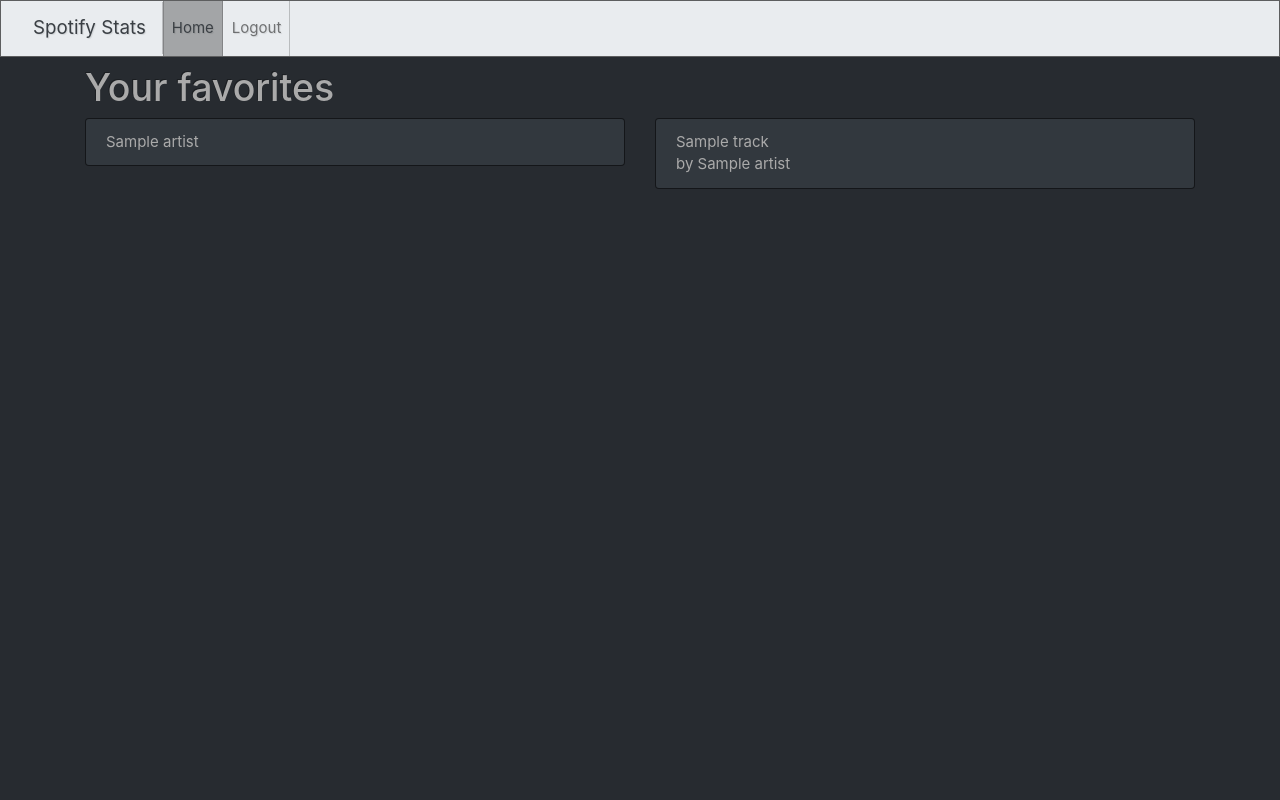
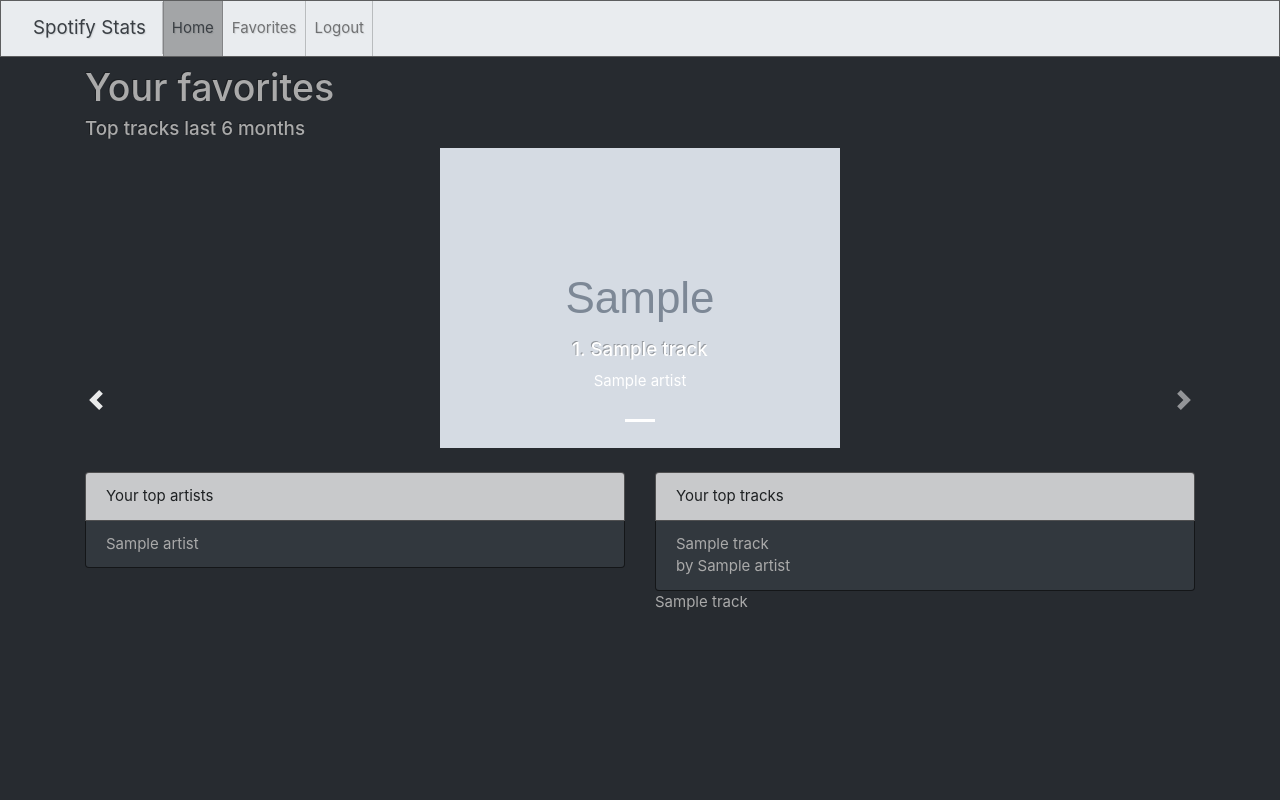
Before and after one commit to jgarabedian/spotify-cast, a Flask app: template templates/favorites.html in a window 1280 px wide. Run offline with Flask 2, Linux system fonts and the light colour scheme; the visitor is signed in with stand-in values (Sample User, id 1); the template is opened without the code that fills it: most values are stand-ins (such as "Sample title", 1, 10 or a date in 2020); grey boxes marked "Sample" are stand-in pictures; some libraries are stand-ins or nearby versions.

Commit message:
add more animation to favorites

```diff
--- /dev/null
+++ b/static/css/favorites.css
@@ -0,0 +1,3 @@
+.track__album {
+    width: auto;
+}
--- /dev/null
+++ b/static/js/favorites.js
@@ -0,0 +1,5 @@
+//$('.carousel').carousel({
+//  interval: 50000
+//})
+
+console.log("loading favorites...")
--- a/templates/base.html
+++ b/templates/base.html
@@ -7,11 +7,24 @@
     <meta name="viewport" content="width=device-width, initial-scale=1, shrink-to-fit=no">
     <meta name="robots" content="noindex">
     <link rel="shortcut icon" href="{{ url_for('static', filename='favicon.ico') }}">
+    <meta name="description" content="A website to see how your Spotify trends">
+    <meta name="author" content="Jack Garabedian">
+    <meta name="keywords" content="Spotify, Python, Artists, Tracks">
     <!--    Bootstrap-->
     <link rel=stylesheet type=text/css href="{{ url_for('static', filename='css/bootstrap.min.css') }}" />
     {% block extra_head %}{% endblock %}
 
     {% block extra_scripts %}{% endblock %}
+    <!-- Global site tag (gtag.js) - Google Analytics -->
+    <script async src="https://www.googletagmanager.com/gtag/js?id=UA-150551765-5"></script>
+    <script>
+      window.dataLayer = window.dataLayer || [];
+      function gtag(){dataLayer.push(arguments);}
+      gtag('js', new Date());
+
+      gtag('config', 'UA-150551765-5');
+    </script>
+
 </head>
 <body>
 <nav class="navbar navbar-expand-lg navbar-light bg-light">
@@ -26,6 +39,9 @@
         <a class="nav-link" href="/">Home <span class="sr-only">(current)</span></a>
       </li>
         {% if session.logged_in %}
+      <li class="nav-item">
+          <a class="nav-link" href="/favorites">Favorites</a>
+      </li>
       <li class="nav-item">
         <a class="nav-link" href="/logout">Logout</a>
       </li>
--- a/templates/favorites.html
+++ b/templates/favorites.html
@@ -1,14 +1,54 @@
 {% extends "base.html" %}
+
+{% block extra_head %}
+<link rel=stylesheet type=text/css href="{{ url_for('static', filename='css/favorites.css') }}" />
+<script type="text/javascript" src="{{ url_for('static', filename='js/favorites.js') }}"></script>
+{% endblock %}
 
 {% block page_header %}
 Your favorites
 {% endblock %}
 
 {% block content %}
-
+<h5>Top tracks last 6 months</h5>
+<div class="row mb-4">
+    <div id="tracksCarousel" class="carousel slide w-100" data-ride="carousel">
+        <ol class="carousel-indicators">
+            {% for track in tracks['items'] %}
+                <li data-target="#tracksCarousel" data-slide-to="{{ loop.index - 1 }}" class=" {{ 'active' if loop.index == 1 }} "></li>
+            {% endfor %}
+        </ol>
+        <div class="carousel-inner">
+            {% for track in tracks['items'] %}
+            <div class="carousel-item {{ 'active' if loop.index == 1 }}">
+                <img src="{{ track['album']['images'][1]['url'] }}" class="track__album d-block mr-auto ml-auto">
+                <div class="carousel-caption d-none d-md-block">
+                    <h5>{{ loop.index }}. {{ track.name }} </h5>
+                    <p>
+                        {% for artist in track.artists %}
+                            {{ artist.name }}{% if not loop.last %}, {% endif %}
+                        {% endfor %}
+                    </p>
+                </div>
+            </div>
+            {% endfor %}
+        </div>
+    </div>
+    <a class="carousel-control-prev" href="#tracksCarousel" role="button" data-slide="prev">
+        <span class="carousel-control-prev-icon" aria-hidden="true"></span>
+        <span class="sr-only">Previous</span>
+      </a>
+      <a class="carousel-control-next" href="#tracksCarousel" role="button" data-slide="next">
+        <span class="carousel-control-next-icon" aria-hidden="true"></span>
+        <span class="sr-only">Next</span>
+      </a>
+</div>
 <div class="row">
     <div class="col">
         <div class="list-group">
+            <li class="list-group-item list-group-item-primary">
+                Your top artists
+            </li>
             {% for artist in artists['items'] %}
             <li class="list-group-item">
                 {{ artist.name }}
@@ -18,6 +58,9 @@
     </div>
     <div class="col">
         <div class="list-group">
+            <li class="list-group-item list-group-item-primary">
+                Your top tracks
+            </li>
             {% for track in tracks['items'] %}
                 <li class="list-group-item">
                     {{ track.name }}<br>
@@ -25,7 +68,11 @@
                         {{ artist.name }}{% if not loop.last %}, {% endif %}
                     {% endfor %}
                 </li>
+
             {% endfor %}
+        </div>
+        <div>
+            {{ tracks['items'][0] }}
         </div>
     </div>
 </div>
```
